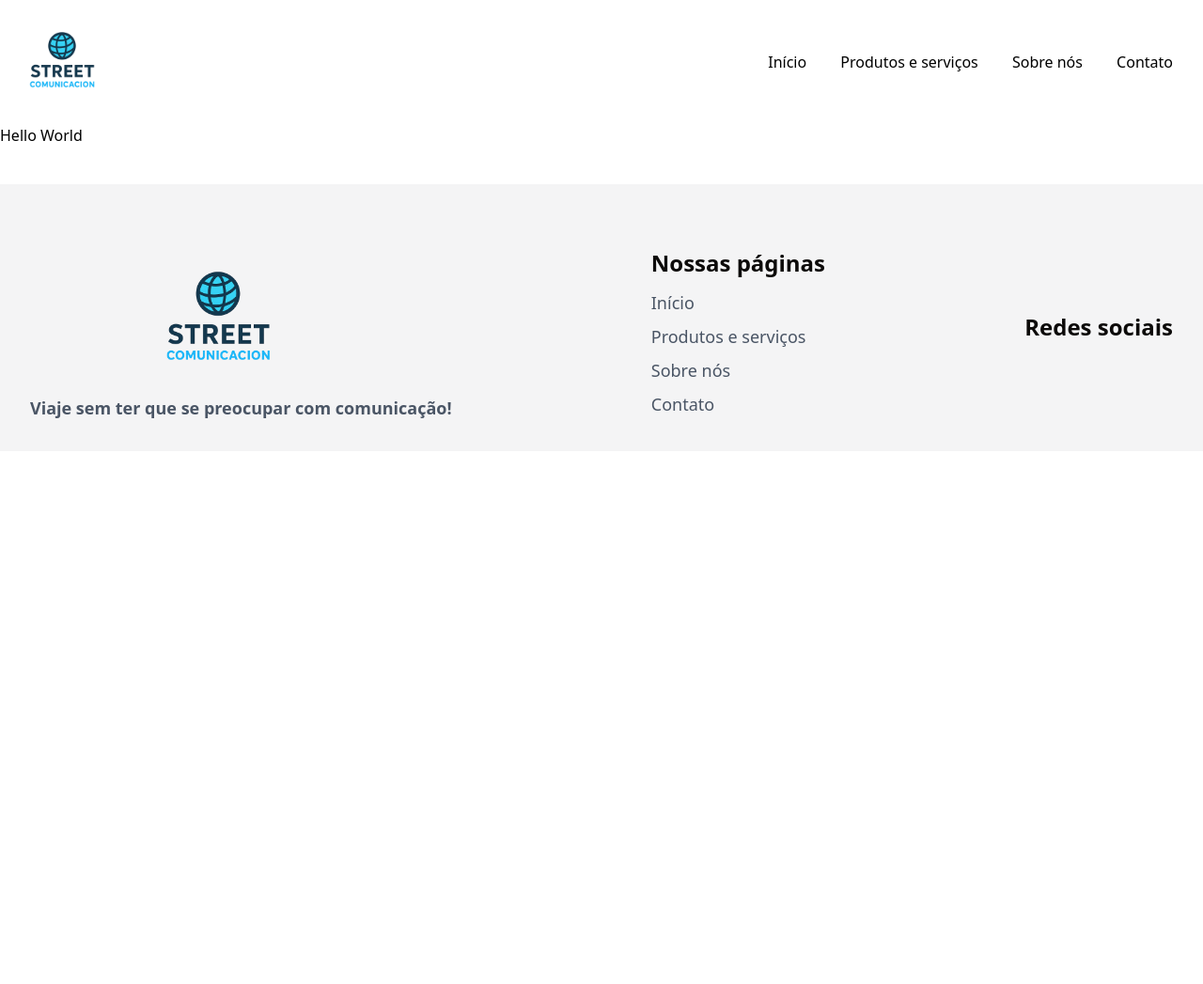
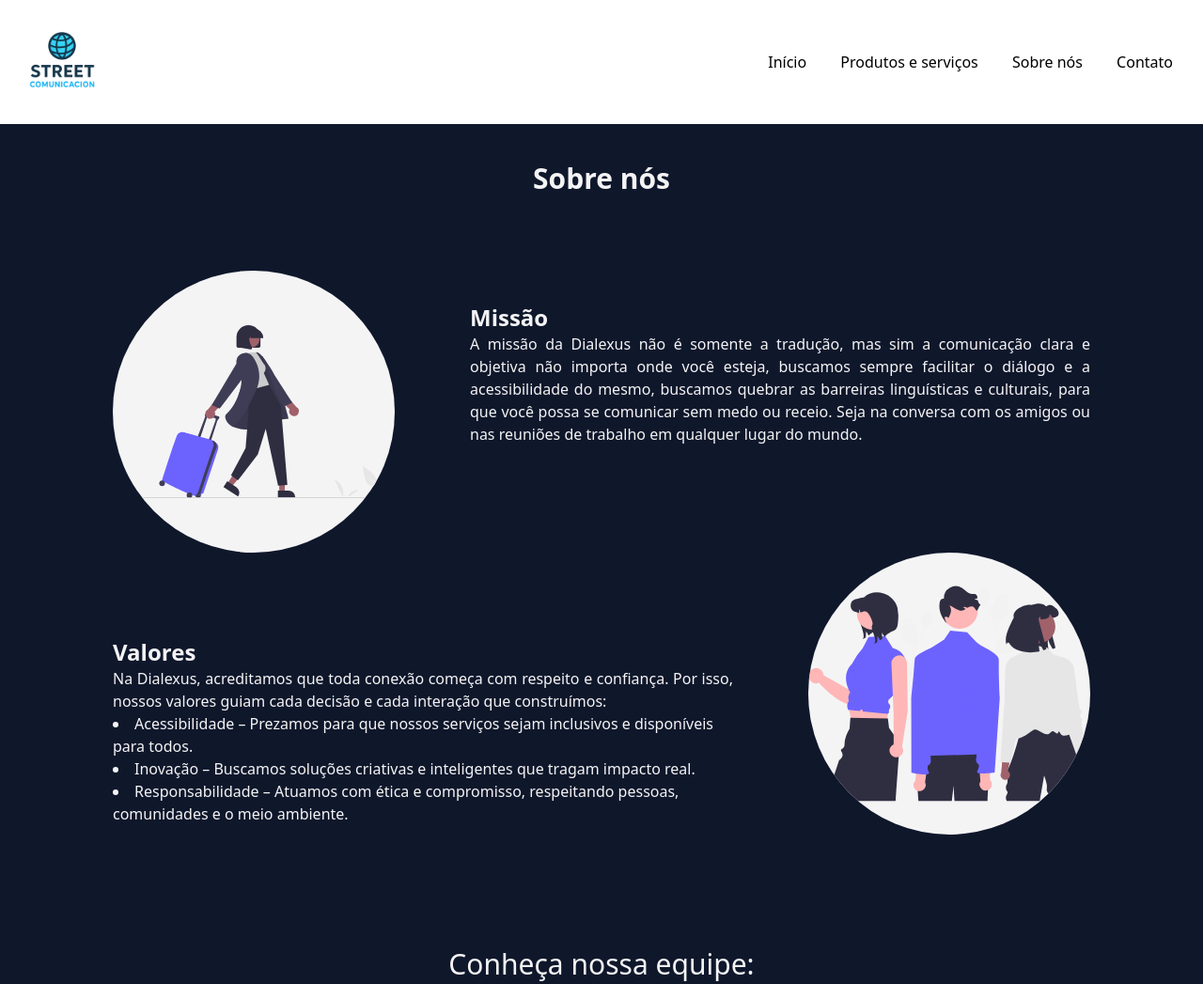
Before and after one commit to ThurSes/dialexus, a plain HTML site: page CÓDIGOS/AboutUs/aboutUspage.html in a window 1280 px wide. Shown: the top 1047 px of the page at 94% size. Before the commit the page ends 800 px from the top, so only its background shows below. Drawn offline with nearby package versions, Linux system fonts and the light colour scheme.

Commit message:
Página sobre nós feita

```diff
--- a/CÓDIGOS/AboutUs/aboutUspage.html
+++ b/CÓDIGOS/AboutUs/aboutUspage.html
@@ -1,10 +1,10 @@
 <!DOCTYPE html>
-<html lang="en">
+<html lang="pt-BR">
   <head>
     <meta charset="UTF-8" />
     <meta name="viewport" content="width=device-width, initial-scale=1.0" />
     <script src="https://cdn.jsdelivr.net/npm/@tailwindcss/browser@4"></script>
-    <title>Document</title>
+    <title>Dialexus</title>
   </head>
   <body>
     <nav class="bg-white p-4 w-full">
@@ -28,10 +28,88 @@
         </div>
       </div>
     </nav>
-    <h1>Hello World</h1>
+    <section class="bg-slate-900">
+      <h1 class="text-center text-3xl font-bold text-zinc-100 pt-10">
+        Sobre nós
+      </h1>
+      <div class="flex justify-around items-center pr-30 pl-30">
+        <img
+          class="h-75 w-75 bg-zinc-100 border-solid border-blue-400 rounded-full mt-20 mr-20"
+          src="../../IMAGENS/travelIcon.svg"
+          alt="Imagem mulher viajando"
+        />
+        <div class="flex flex-col">
+          <h3 class="font-semibold text-zinc-100 text-2xl">Missão</h3>
+          <p class="font-normal text-zinc-100 text-justify">
+            A missão da Dialexus não é somente a tradução, mas sim a comunicação
+            clara e objetiva não importa onde você esteja, buscamos sempre
+            facilitar o diálogo e a acessibilidade do mesmo, buscamos quebrar as
+            barreiras linguísticas e culturais, para que você possa se comunicar
+            sem medo ou receio. Seja na conversa com os amigos ou nas reuniões
+            de trabalho em qualquer lugar do mundo.
+          </p>
+        </div>
+      </div>
+    </section>
+    <section class="bg-slate-900">
+      <div class="flex justify-around items-center pr-30 pl-30">
+        <div class="flex flex-col">
+          <h3 class="font-semibold text-zinc-100 text-2xl">Valores</h3>
+          <p class="font-normal text-zinc-100 text-justify">
+            Na Dialexus, acreditamos que toda conexão começa com respeito e
+            confiança. Por isso, nossos valores guiam cada decisão e cada
+            interação que construímos:
+            <ul class="text-zinc-100 list-disc list-inside">
+              <li>
+                Acessibilidade – Prezamos para que nossos serviços sejam
+                inclusivos e disponíveis para todos.
+              </li>
+              <li>
+                Inovação – Buscamos soluções criativas e inteligentes que tragam impacto real.
+              </li>
+              <li>Responsabilidade – Atuamos com ética e compromisso,
+            respeitando pessoas, comunidades e o meio ambiente.</li>
+              </ul>
+          </p>
+        </div>
+        <img
+          class="h-75 w-75 bg-zinc-100 rounded-full ml-20 mb-20"
+          src="../../IMAGENS/peopleIcon.svg"
+          alt="Imagem pessoas conversando"
+        />
+      </div>
+    </section>
+    <section class="bg-slate-900 text-zinc-100 p-10">
+      <p class="text-3xl text-center text-bold">Conheça nossa equipe:</p>
+      <div class="flex justify-center flex-wrap">
+        <div class="font-semibold text-center flex items-center flex-col m-20">
+          <img src="../../IMAGENS/ArthurFacePhoto.jpg" alt="Imagem do Arthur" class="rounded-full"/>
+          <h6 class="font-semibold">Arthur Curcio</h6>
+          <p class="font-normal text-sm w-90">Me chamo Arthur Curcio, tenho 15 anos, sou apaixonado por programação, mais especificamente pela parte front-end e espero fazer grandes projetos e ter sucesso na carreira.</p>
+        </div>
 
+        <div class="font-semibold text-center flex items-center flex-col m-20">
+          <img src="../../IMAGENS/MatheusFacePhoto.jpg" alt="Imagem do Matheus" class="rounded-full"/>
+          <h6 class="font-semibold">Matheus Kenzo</h6>
+          <p class="font-normal text-sm w-90">Eu sou Matheus, estudante da Etec e estou no curso de desenvolvimento de sistemas e com sorte entrar no mercado de trabalho. Gosto de T.I., e espero prosperar na área não só fazendo sites, mas ideias</p>
+        </div>
+
+        <div class="font-semibold text-center flex items-center flex-col m-20">
+          <img src="../../IMAGENS/RodrigoFacePhoto.jpg" alt="Imagem do Rodrigo" class="rounded-full"/>
+          <h6 class="font-semibold">Rodrigo Pineda</h6>
+          <p class="font-normal text-sm w-90">Me chamo Arthur Curcio, tenho 15 anos, sou apaixonado por programação, mais especificamente pela parte front-end e espero fazer grandes projetos e ter sucesso na carreira.</p>
+        </div>
+
+        <div class="font-semibold text-center flex items-center flex-col m-20">
+          <img src="../../IMAGENS/ArthurFacePhoto.jpg" alt="Imagem do Arthur" class="rounded-full"/>
+          <h6 class="font-semibold">Enzo Garzon</h6>
+          <p class="font-normal text-sm w-90">Me chamo Arthur Curcio, tenho 15 anos, sou apaixonado por programação, mais especificamente pela parte front-end e espero fazer grandes projetos e ter sucesso na carreira.</p>
+        </div>
+
+      </div>
+    </section>
     <!-- Footer -->
-    <footer class="bg-zinc-100 py-8 mt-10">
+    <footer class="bg-zinc-100 py-8">
       <div
         class="container mx-auto flex flex-col md:flex-row justify-between items-center px-8 pt-8"
       >
```
Also changed, not shown: IMAGENS/ArthurFacePhoto.jpg (added), IMAGENS/MatheusFacePhoto.jpg (added), IMAGENS/RodrigoFacePhoto.jpg (added), IMAGENS/peopleIcon.svg (added), IMAGENS/travelIcon.svg (added).
